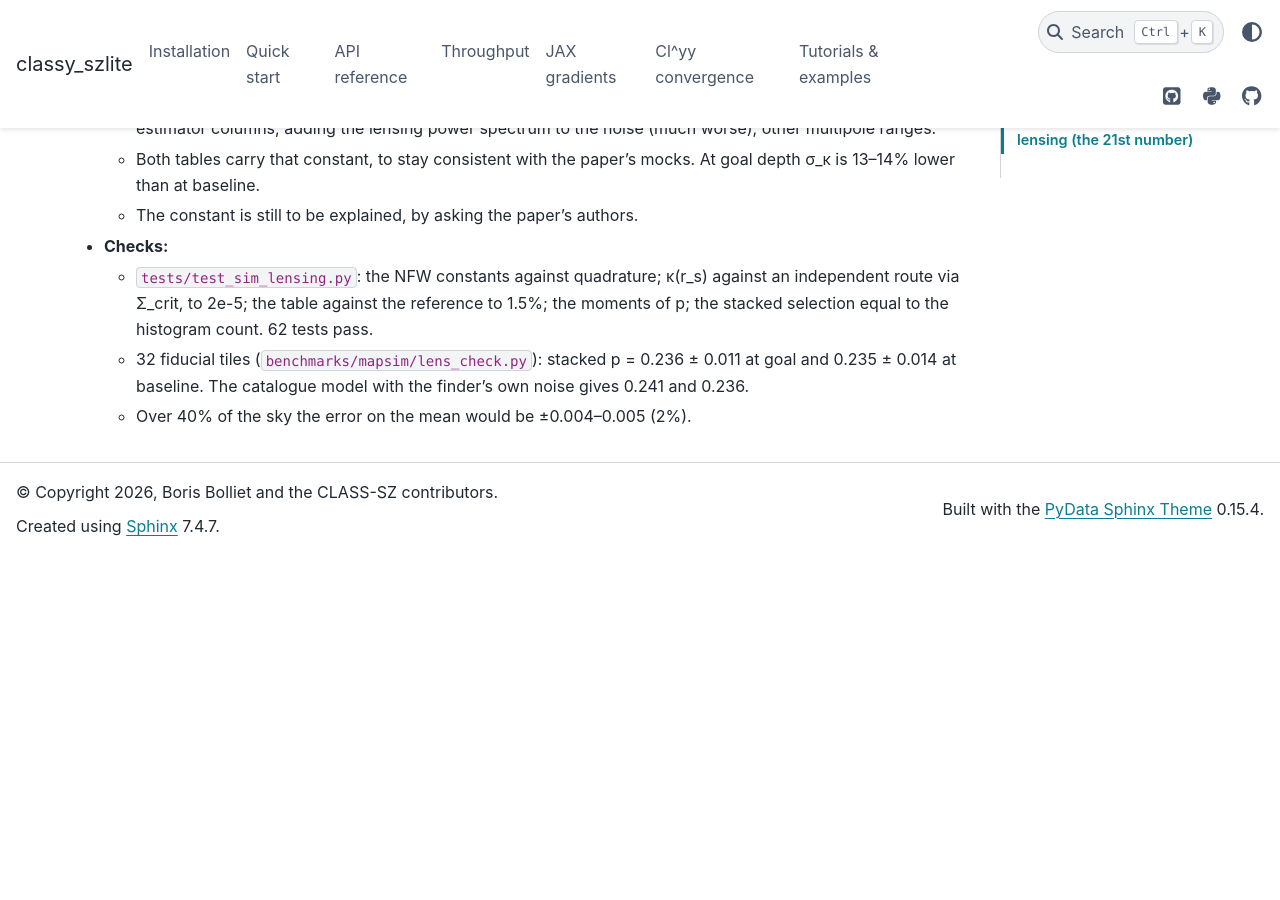
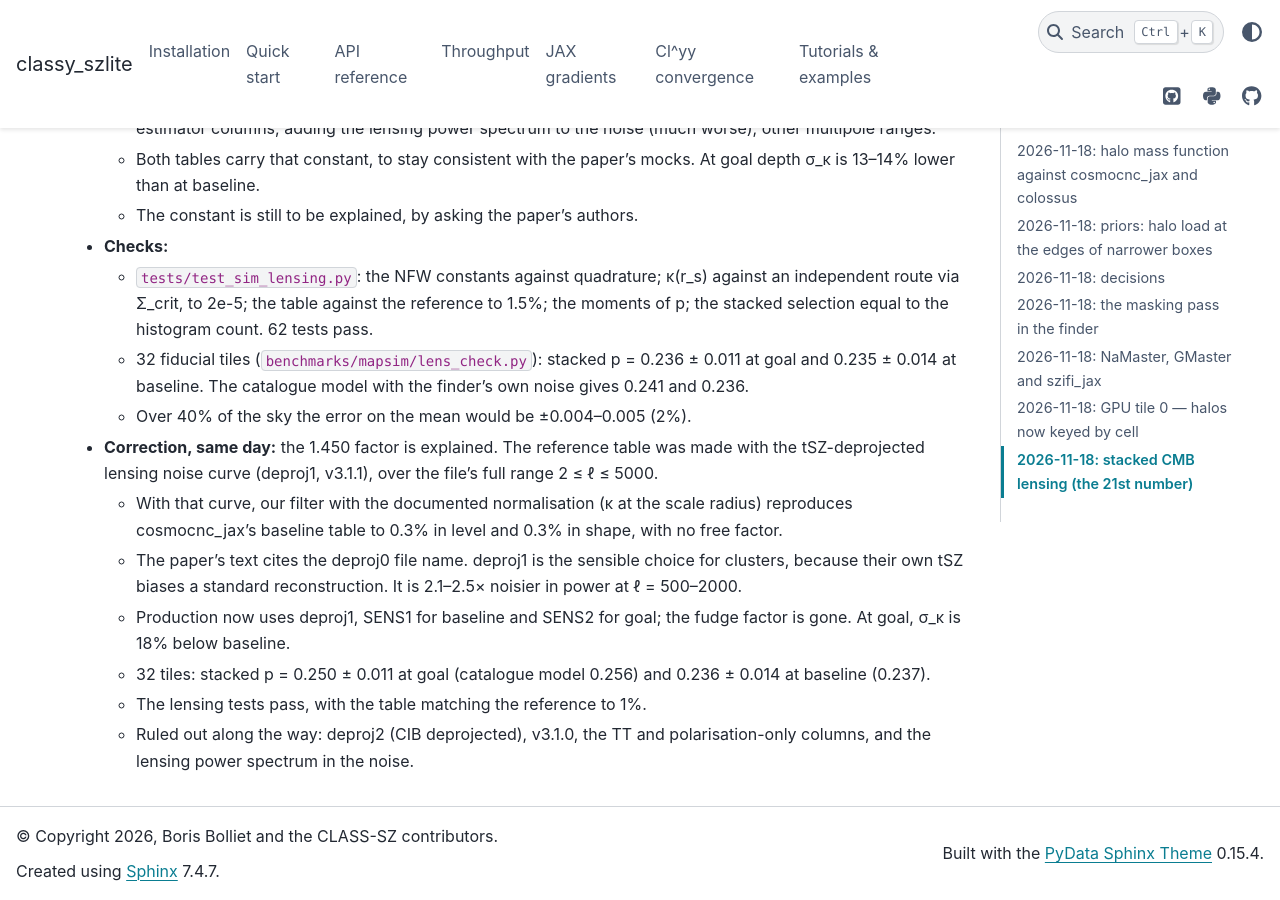
Before and after one commit to CLASS-SZ/classy_szlite, a Sphinx documentation site: the page built from docs/mapsim/LOG.md, in a window 1280 px wide and 900 px high, scrolled down 11270 px. Built offline with Sphinx 7.4.7 and the PyData theme 0.15.4, drawn with Linux system fonts in a browser that asks for light colours; before the commit the page ends 11825 px from its top, so only the background shows below that.

Commit message:
mapsim lensing: the reference table uses the tSZ-deprojected noise curve; drop the 1.450 factor
With the SO v3.1.1 deproj1 (tSZ deprojected) minimum-variance curve over
2 <= ell <= 5000, our filter with the documented normalisation reproduces
cosmocnc_jax's baseline sigma_kappa table to 0.3% in level and shape, with no
free factor (the paper's text cites deproj0). Goal uses deproj1 SENS2:
sigma_kappa 18% below baseline. 32 tiles: stacked p 0.250 (goal) and 0.236
(baseline) against 0.256 and 0.237 from the catalogue model.

Co-Authored-By: Claude Opus 5.5 <noreply@anthropic.com>
Claude-Session: https://claude.ai/code/session_01LKS4L5UW7SKf5qQ2WAJ8ew

```diff
--- a/docs/mapsim/LOG.md
+++ b/docs/mapsim/LOG.md
@@ -478,3 +478,19 @@ The peak buffer with masking:
     ± 0.011 at goal and 0.235 ± 0.014 at baseline. The catalogue model with
     the finder's own noise gives 0.241 and 0.236.
   - Over 40% of the sky the error on the mean would be ±0.004–0.005 (2%).
+- **Correction, same day:** the 1.450 factor is explained. The reference
+  table was made with the tSZ-deprojected lensing noise curve (deproj1,
+  v3.1.1), over the file's full range 2 ≤ ℓ ≤ 5000.
+  - With that curve, our filter with the documented normalisation (κ at the
+    scale radius) reproduces cosmocnc_jax's baseline table to 0.3% in level
+    and 0.3% in shape, with no free factor.
+  - The paper's text cites the deproj0 file name. deproj1 is the sensible
+    choice for clusters, because their own tSZ biases a standard
+    reconstruction. It is 2.1–2.5× noisier in power at ℓ = 500–2000.
+  - Production now uses deproj1, SENS1 for baseline and SENS2 for goal; the
+    fudge factor is gone. At goal, σ_κ is 18% below baseline.
+  - 32 tiles: stacked p = 0.250 ± 0.011 at goal (catalogue model 0.256) and
+    0.236 ± 0.014 at baseline (0.237).
+  - The lensing tests pass, with the table matching the reference to 1%.
+  - Ruled out along the way: deproj2 (CIB deprojected), v3.1.0, the TT and
+    polarisation-only columns, and the lensing power spectrum in the noise.
```
Also changed, not shown: docs/mapsim/PLAN.md (+2 -2 lines), 3 other files.
